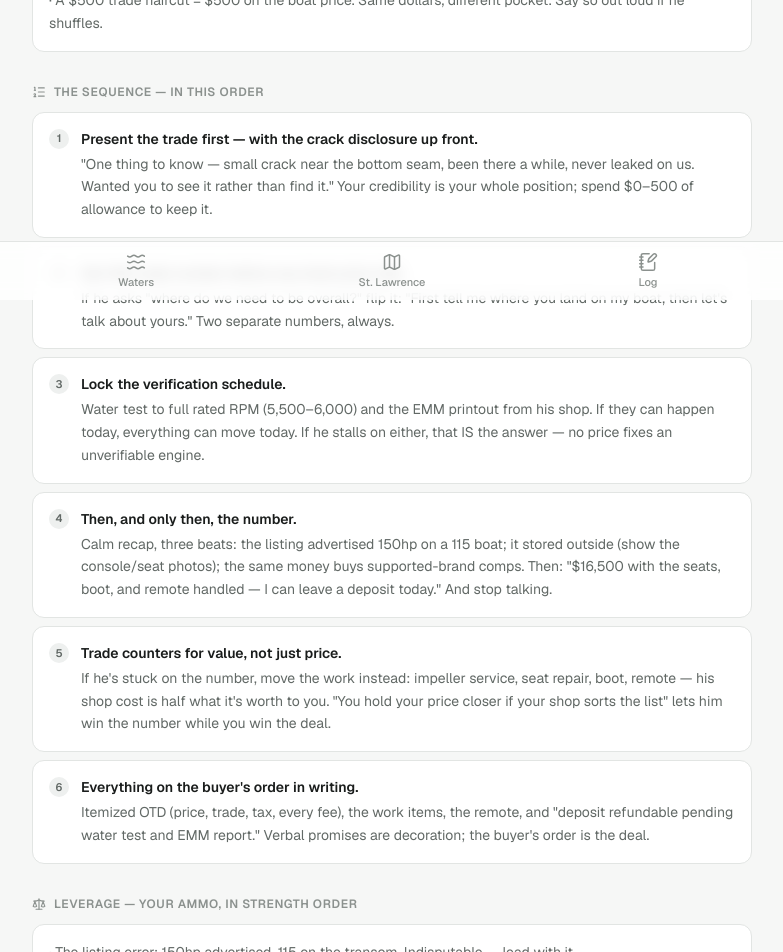
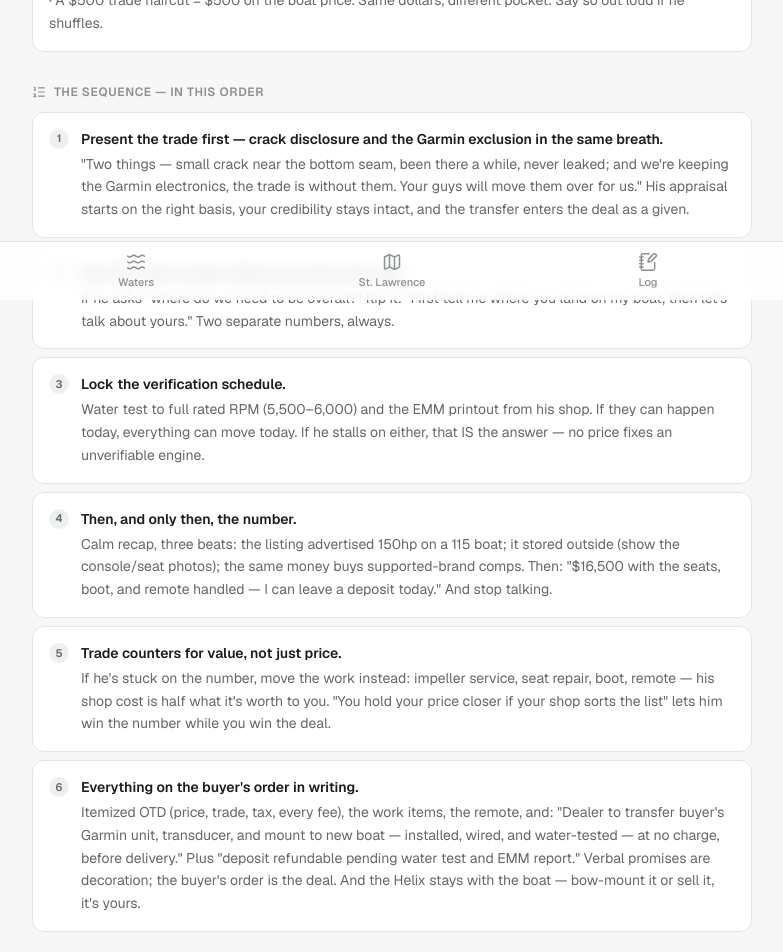
Before and after one commit to eigenvectr/fih, a Next.js app: page /boat-report/deal in a window 1280 px wide. Shown: the part 500-1452 px from the top of the page, without its empty margins (248-1031 px from the left). Built offline with nearby package versions, Linux system fonts and the light colour scheme.

Commit message:
Add Garmin electronics transfer to the deal playbook
Trade presentation now excludes the Garmin from the appraisal basis,
and the buyer's-order step spells out the transfer terms (installed,
wired, water-tested, no charge) plus keeping the Helix.

```diff
--- a/src/app/boat-report/deal/page.tsx
+++ b/src/app/boat-report/deal/page.tsx
@@ -42,9 +42,9 @@ const MATH: string[] = [
 
 const SEQUENCE: { step: string; detail: string }[] = [
   {
-    step: "Present the trade first — with the crack disclosure up front.",
+    step: "Present the trade first — crack disclosure and the Garmin exclusion in the same breath.",
     detail:
-      "\"One thing to know — small crack near the bottom seam, been there a while, never leaked on us. Wanted you to see it rather than find it.\" Your credibility is your whole position; spend $0–500 of allowance to keep it.",
+      "\"Two things — small crack near the bottom seam, been there a while, never leaked; and we're keeping the Garmin electronics, the trade is without them. Your guys will move them over for us.\" His appraisal starts on the right basis, your credibility stays intact, and the transfer enters the deal as a given.",
   },
   {
     step: "Get HIS trade number before any boat-price talk.",
@@ -69,7 +69,7 @@ const SEQUENCE: { step: string; detail: string }[] = [
   {
     step: "Everything on the buyer's order in writing.",
     detail:
-      "Itemized OTD (price, trade, tax, every fee), the work items, the remote, and \"deposit refundable pending water test and EMM report.\" Verbal promises are decoration; the buyer's order is the deal.",
+      "Itemized OTD (price, trade, tax, every fee), the work items, the remote, and: \"Dealer to transfer buyer's Garmin unit, transducer, and mount to new boat — installed, wired, and water-tested — at no charge, before delivery.\" Plus \"deposit refundable pending water test and EMM report.\" Verbal promises are decoration; the buyer's order is the deal. And the Helix stays with the boat — bow-mount it or sell it, it's yours.",
   },
 ];
 
```
